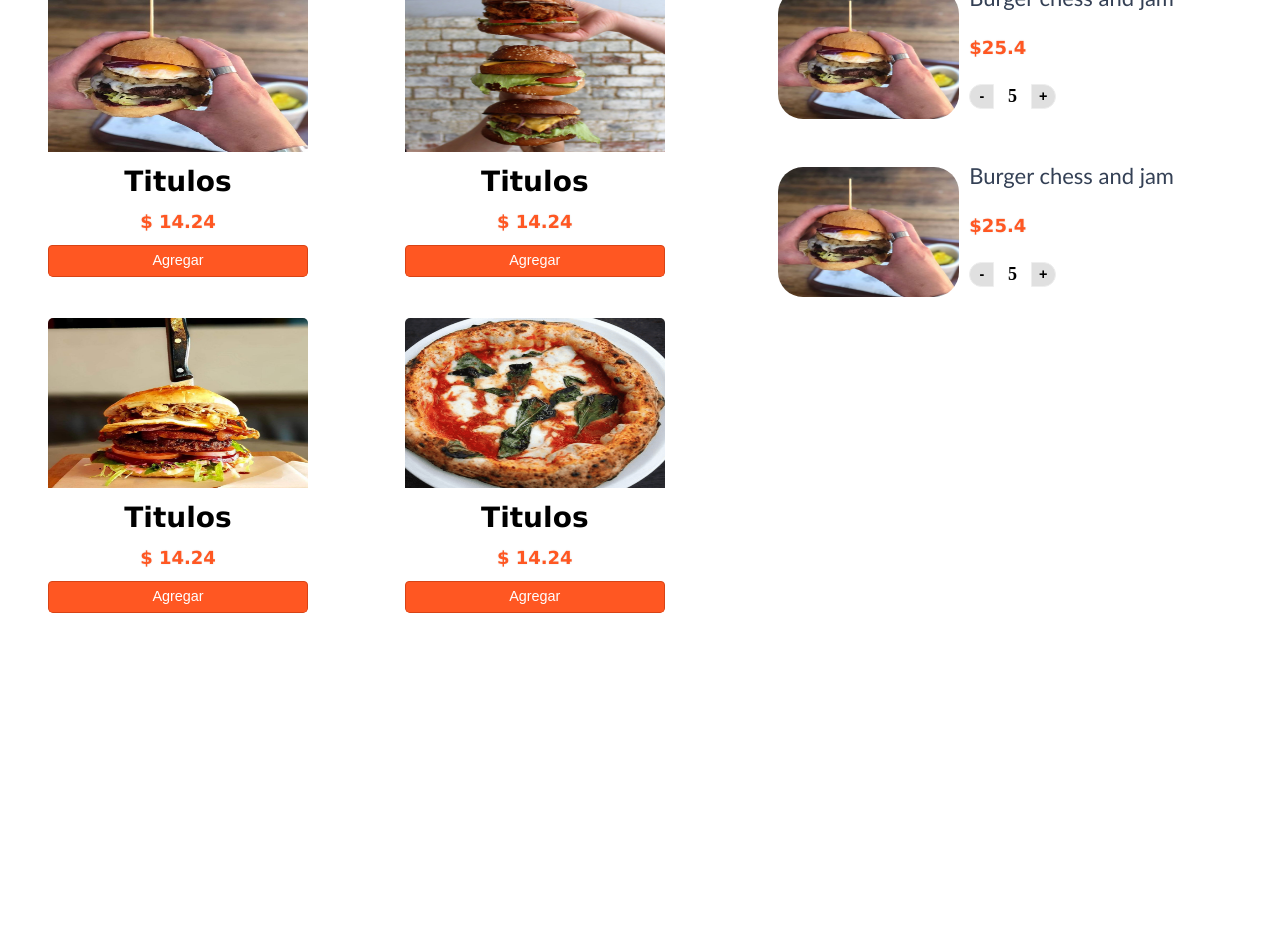
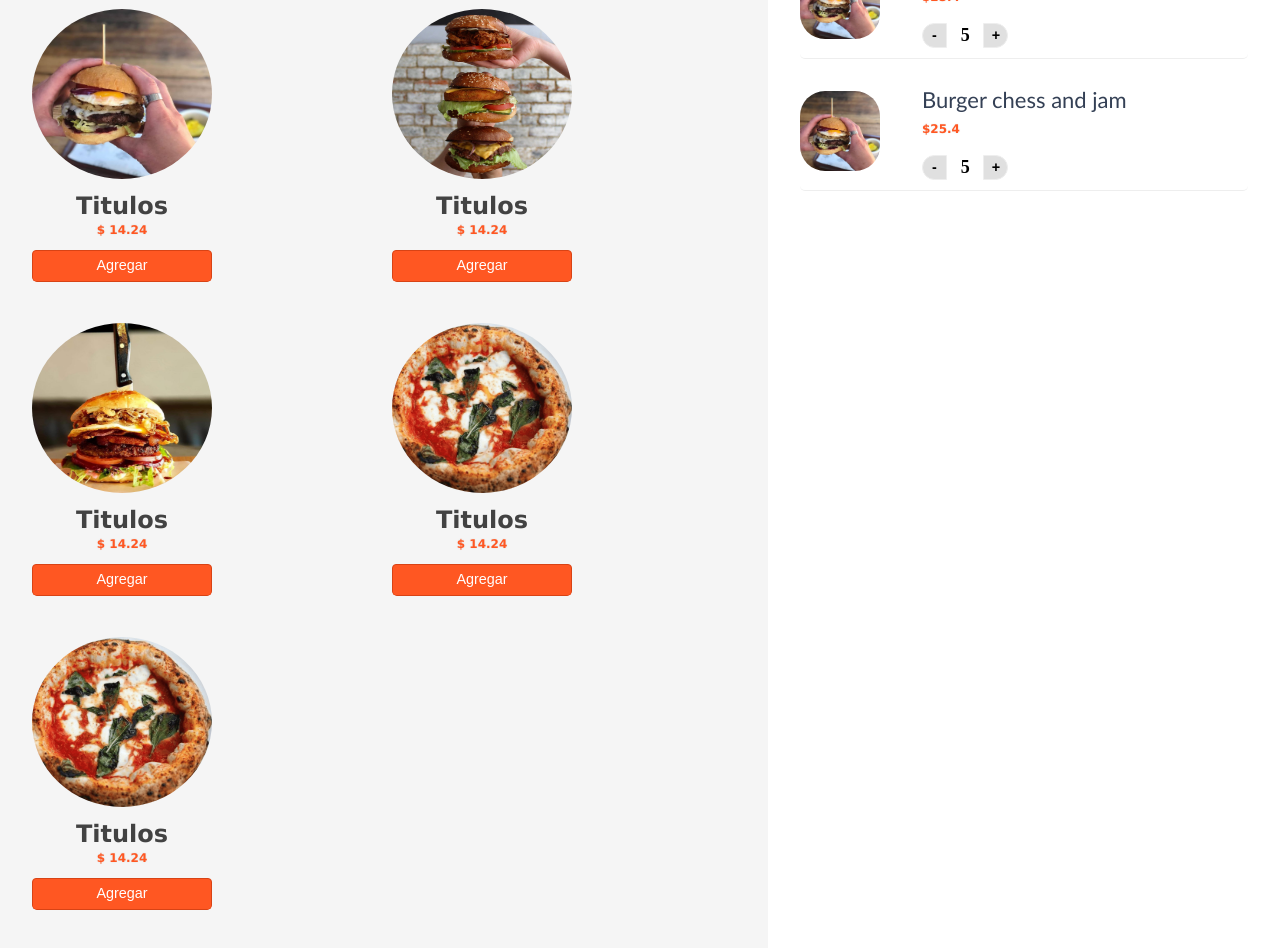
Before and after one commit to EdwinCruz13/Ucamp-Restaurant, a React (Create React App) app: page /Order in a window 1280 px wide. Shown: the part 440-1388 px from the top of the page. Before the commit the page ends 1094 px from the top, so only its background shows below. Built offline with nearby package versions, Linux system fonts and the light colour scheme.

Commit message:
new changes on style files

```diff
--- a/src/components/invoice/Invoice.css
+++ b/src/components/invoice/Invoice.css
@@ -1,16 +1,18 @@
 
 .card {
     display: grid;
-    grid-template-columns: 2fr 3fr;
+    grid-template-columns: 1fr 3fr;
     background: rgba(255, 255, 255, 0.9);
     text-align: center;
     border-radius: 5px;
     overflow: hidden;
-    height: 130px;
+    height: 100px;
     width: 100%;
 
     margin-top: 1rem;
-    margin-bottom: 3rem;
+    margin-bottom: 2rem;
+
+    border-bottom: solid 0.5px #eeeeee;
   }
 
 
@@ -60,8 +62,8 @@
 
 
   .card .image img {
-    width: 100%;
-    height: 100%;
+    width: 80px;
+    height: 80px;
     border-radius: 25px;
   }
   .card .image .image:hover .info {
--- a/src/components/items/Items.jsx
+++ b/src/components/items/Items.jsx
@@ -11,28 +11,35 @@ export const Items = () => {
     <>
       <div className="Items">
         <img className="item-img" src={burger1} alt="detailing_items" />
-        <h2 className="item-name">Titulos</h2>
+        <h3 className="item-name">Titulos</h3>
         <h4 className="item-price">$ 14.24</h4>
         <button class="btn btn-primary">Agregar</button>
       </div>
 
       <div className="Items">
         <img className="item-img" src={burger2} alt="detailing_items" />
-        <h2 className="item-name">Titulos</h2>
+        <h4 className="item-name">Titulos</h4>
         <h4 className="item-price">$ 14.24</h4>
         <button class="btn btn-primary">Agregar</button>
       </div>
 
       <div className="Items">
         <img className="item-img" src={burger3} alt="detailing_items" />
-        <h2 className="item-name">Titulos</h2>
+        <h4 className="item-name">Titulos</h4>
         <h4 className="item-price">$ 14.24</h4>
         <button class="btn btn-primary">Agregar</button>
       </div>
 
       <div className="Items">
         <img className="item-img" src={pizza1} alt="detailing_items" />
-        <h2 className="item-name">Titulos</h2>
+        <h4 className="item-name">Titulos</h4>
+        <h4 className="item-price">$ 14.24</h4>
+        <button class="btn btn-primary">Agregar</button>
+      </div>
+
+      <div className="Items">
+        <img className="item-img" src={pizza1} alt="detailing_items" />
+        <h4 className="item-name">Titulos</h4>
         <h4 className="item-price">$ 14.24</h4>
         <button class="btn btn-primary">Agregar</button>
       </div>
--- a/src/components/items/items.css
+++ b/src/components/items/items.css
@@ -7,7 +7,7 @@
   text-align: center;
   border-radius: 5px;
   overflow: hidden;
-  width: 260px;
+  width: 180px;
   height: auto;
 
   justify-content: baseline;
@@ -15,6 +15,8 @@
 
   gap: 0.8rem;
   margin-bottom: 1.6rem;
+
+  background-color: transparent;
 }
 
 .Items:hover {
@@ -27,6 +29,7 @@
   transform: scale(1.01);
   transition: .3s ease-in-out;
 
+
 }
 
 
@@ -34,22 +37,24 @@
   background-repeat: no-repeat;
   background-size: cover;
 
-  width: 100%;
-  height: 170px;
+  width: 155px;
+  height: 140px;
+  border-radius: 60%;
 }
 
 .item-price {
-  font-size: 18px;
+  font-size: 12px;
   color: #ff5722;
   text-shadow: 0px 0px 2px rgba(0, 0, 0, 0.1);
   font-family: Verdana, Geneva, Tahoma, sans-serif;
+  margin-top: -10px;
 
 }
 
-.Items .item-name {
-  font-size: 16px;
-  color: #000;
-  font-family: Verdana, Geneva, Tahoma, sans-serif;
+.item-name{
+  font-size: 24px;
+  color: #424242;
+  font-family:'Lucida Sans', 'Lucida Sans Regular', 'Lucida Grande', 'Lucida Sans Unicode', Geneva, Verdana, sans-serif;
 
 }
 
--- a/src/pages/order/Order.css
+++ b/src/pages/order/Order.css
@@ -5,6 +5,8 @@
   justify-content:flex-start;
   align-items:flex-start;
   height: 100%;
+
+
 
 }
 
@@ -18,14 +20,18 @@
   grid-template-columns: 3fr 1fr;
   width: 100%;
   height: 100%;
+  background-color: #f5f5f5;
 
-  padding: 0 2rem;
+
 }
 
 #Order-page #Order-body .product-invoice{
   padding: 1rem;
   width: 100%;
   height: 100%;
+  padding: 2rem;
+  background-color: #fff;
+
 }
 
 #Order-page #Order-body #Product-Items{
@@ -35,6 +41,10 @@
   align-items: flex-start;
   gap: 2rem;
   width: 100%;
+  background-color: #f5f5f5;
+
+  padding: 2rem;
+
 }
 
 #Order-page #Order-body #Product-Items .products-list{
@@ -48,9 +58,10 @@
 
 #Order-page #Order-body #Product-Items .products-list .list{
   display: grid;
-  grid-template-columns: 1fr 1fr 1fr;
+  grid-template-columns: 1fr 1fr 1fr 1fr;
 
   gap: 1rem;
+  margin-top: 1rem;
   width: 100%;
 }
 
@@ -62,7 +73,7 @@
   width: 100%;
 }
 #Order-page #Order-body #Product-Items .products-list h2{
-  font-size: 28px;
+  font-size: 24px;
   font-family:Verdana, Geneva, Tahoma, sans-serif;
   font-weight: bold;
 }
```
Also changed, not shown: src/database_schema.txt (added).
